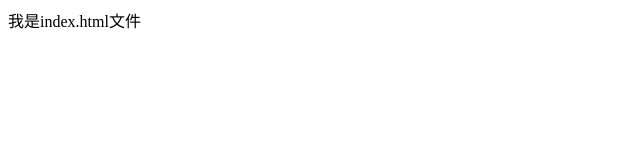
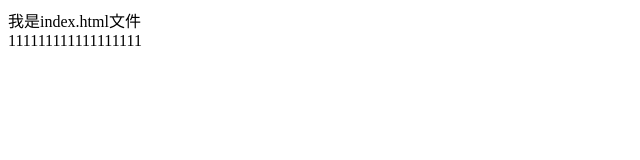
Before and after one commit to tutoudewogua/git-demo, a plain HTML site: page index.html in a window 1280 px wide. Shown: the whole page, without its empty margins (0-640 px from the left). Drawn offline with Linux system fonts and the light colour scheme.

Commit message:
程序员A第二次提交

```diff
--- a/index.html
+++ b/index.html
@@ -10,6 +10,7 @@
 
 <body>
     <div>我是index.html文件</div>
+    <div>111111111111111111</div>
 </body>
 
 </html>
```
